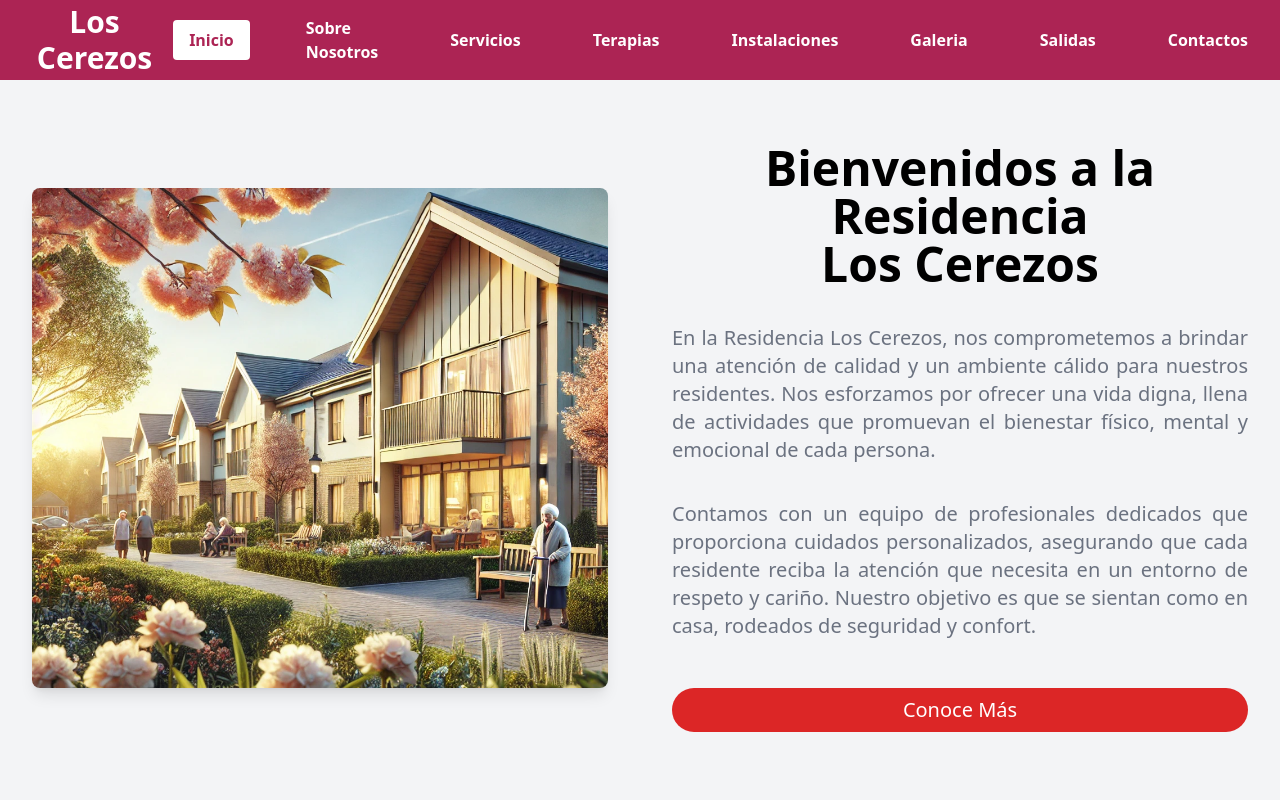
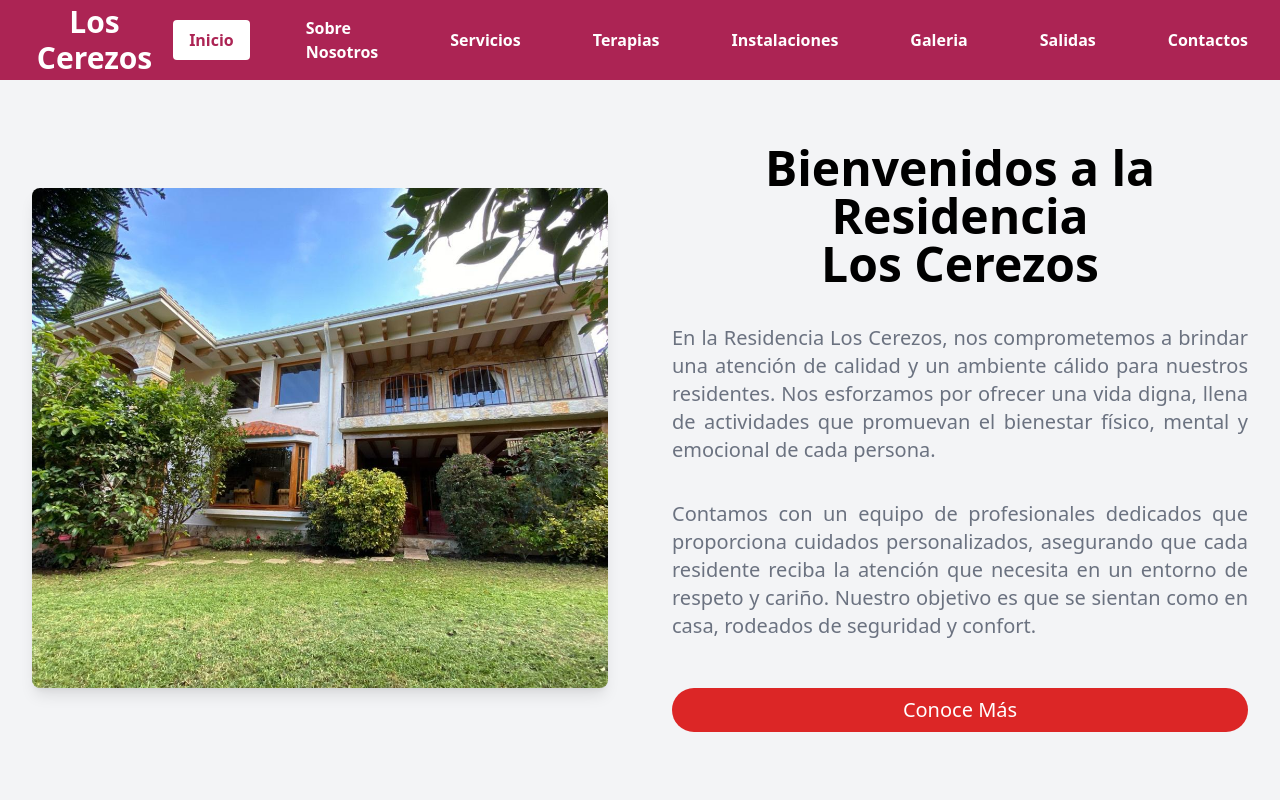
Before and after one commit to DavidCantunaMorales/landingpage-cerezos, a React (Vite) app: page / in a window 1280 px wide. Shown: the top 800 px of the page. Built offline with nearby package versions, Linux system fonts and the light colour scheme.

Commit message:
Cambio imagen de inicio

```diff
--- a/src/pages/Home.jsx
+++ b/src/pages/Home.jsx
@@ -4,6 +4,8 @@ import 'swiper/css/pagination';
 import 'swiper/css/navigation';
 import { Autoplay, Navigation } from 'swiper/modules';
 import CerezosImage from '../assets/cerezos-home.webp';
+import InstImage from '../assets/instalacion7.jpg';
+
 
 export const Home = () => {
   const testimonios = [
@@ -30,7 +32,7 @@ export const Home = () => {
         {/* Contenedor de la imagen */}
         <div className='flex items-center justify-center p-4 sm:p-8'>
           <img
-            src={CerezosImage}
+            src={InstImage}
             alt='Residencia Los Cerezos'
             className='w-full h-full object-cover rounded-lg shadow-lg md:max-h-[500px]'
           />
```
